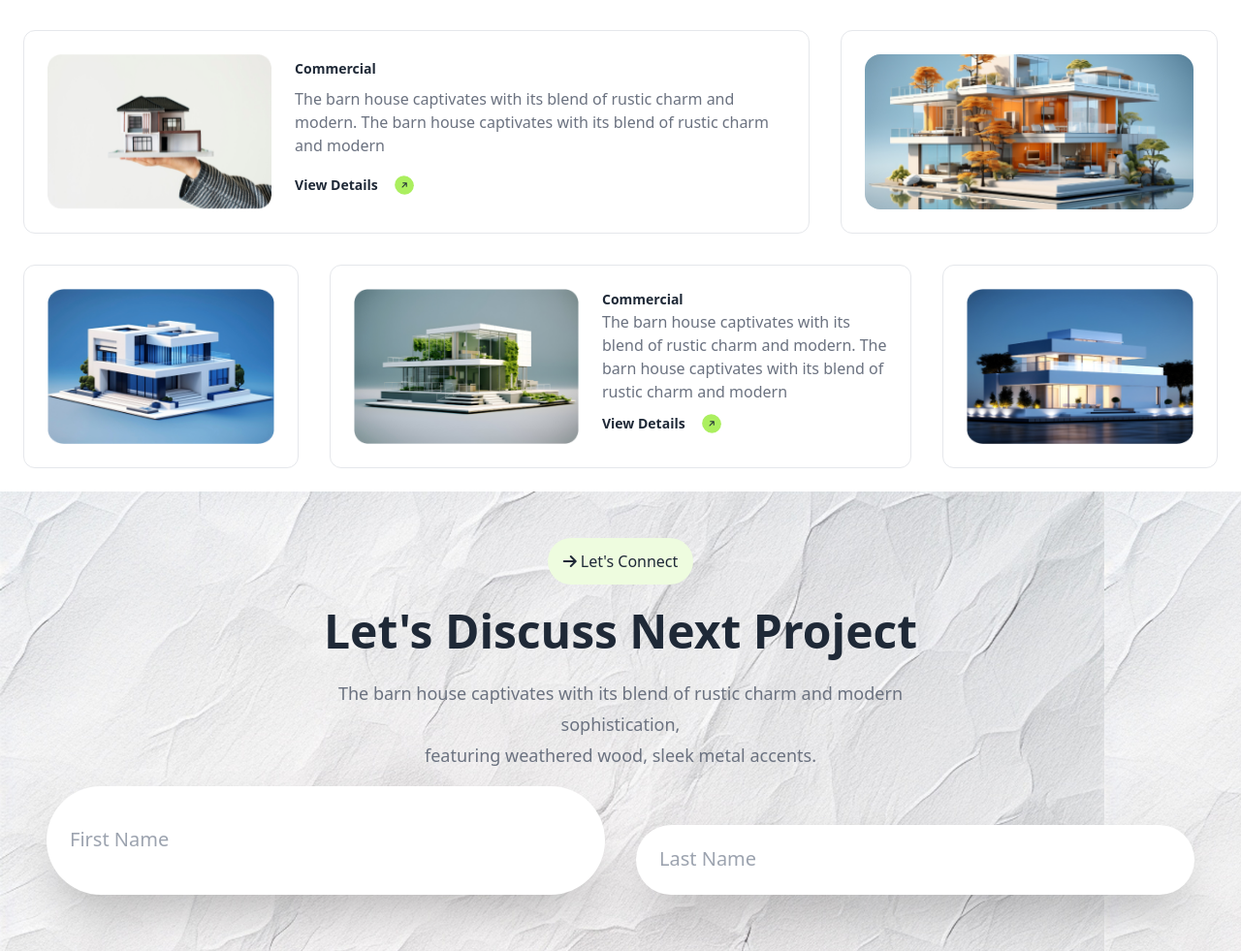
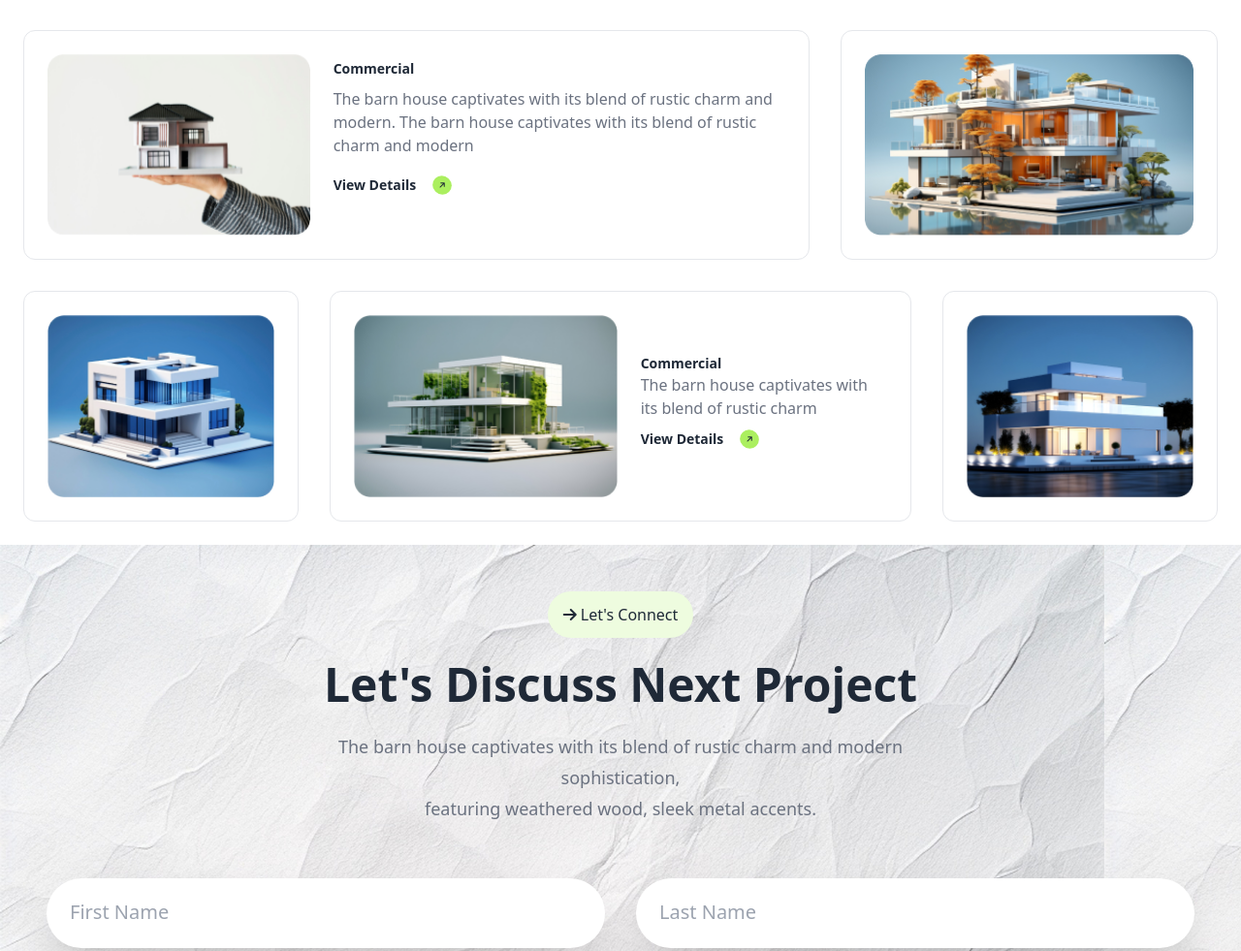
Before and after one commit to muntasir-mahmud-abdullah/Assignment-03, a plain HTML site: page index.html in a window 1280 px wide. Shown: the part 2478-3459 px from the top of the page at 97% size. Drawn offline with nearby package versions, Linux system fonts and the light colour scheme.

Commit message:
css bug fixed

```diff
--- a/index.html
+++ b/index.html
@@ -229,7 +229,7 @@
 
             <div class="md:col-span-8 col-span-12 flex flex-col md:flex-row gap-6 border rounded-xl border-gray-200 p-6">
                <!-- img1 content  -->
-              <img class="w-auto h-40" src="./assets/img1.png" alt="">
+              <img class="w-auto md:h-full h-40" src="./assets/img1.png" alt="">
               <!-- text-content  -->
               <div class="flex flex-col justify-center h-40 md:justify-around">
                 <h6 class="font-bold text-sm">Commercial</h6>
@@ -245,22 +245,22 @@
               </div>
             </div>
             <div class="col-span-12 md:col-span-4 border border-gray-200 rounded-xl p-6">
-              <img class=" h-full object-cover sm:h-40 w-full rounded-2xl" src="./assets/img2.png" alt="">
+              <img class="h-full object-cover w-full rounded-2xl" src="./assets/img2.png" alt="">
             </div>
 
             <!-- 2nd row  -->
             <div class="col-span-12 md:col-span-3 border border-gray-200 rounded-xl p-6">
-              <img class="md:h-40 w-full" src="./assets/img3.png" alt="">
+              <img class="h-full w-full" src="./assets/img3.png" alt="">
             </div>
 
             <div class="md:col-span-6 col-span-12 flex flex-col md:flex-row gap-6 border rounded-xl border-gray-200 p-6">
               <!-- img1 content  -->
-             <img class="w-auto h-40" src="./assets/img4.png" alt="">
+             <img class="w-auto h-full" src="./assets/img4.png" alt="">
              <!-- text-content  -->
-             <div class="flex flex-col justify-around">
+             <div class="flex flex-col justify-center">
                <h6 class="font-bold text-sm">Commercial</h6>
                <p class="text-gray-500">
-                The barn house captivates with its blend of rustic charm and modern. The barn house captivates with its blend of rustic charm and modern
+                The barn house captivates with its blend of rustic charm
                </p>
                <div class="flex gap-2 items-center h-max">
                 <h6 class="font-bold text-sm">View Details</h6>
@@ -271,7 +271,7 @@
              </div>
            </div>
            <div class="md:col-span-3 col-span-12 border border-gray-200 rounded-xl p-6">
-            <img class="h-40 w-full" src="./assets/img5.png" alt="">
+            <img class="h-full w-full" src="./assets/img5.png" alt="">
           </div>
           </div>
           </main>
@@ -291,7 +291,7 @@
                </div>
                <!-- form section  -->
             <div class="md:grid gap-8 block space-y-10 grid-cols-2 ">
-              <input  class=" shadow-2xl border-none w-full rounded-full p-6 placeholder:text-xl" type="text" placeholder="First Name" required>
+              <input  class=" shadow-2xl border-none w-full rounded-full p-6 placeholder:text-xl h-[72px] mt-10" type="text" placeholder="First Name" required>
               <input  class=" shadow-2xl border-none w-full rounded-full p-6 placeholder:text-xl" type="text" placeholder="Last Name" required>
               <input  class=" shadow-2xl border-none w-full rounded-full p-6 placeholder:text-xl" placeholder="Email" type="email">
               <input  class=" shadow-2xl border-none w-full rounded-full p-6 placeholder:text-xl" placeholder="Number" type="number">
```
